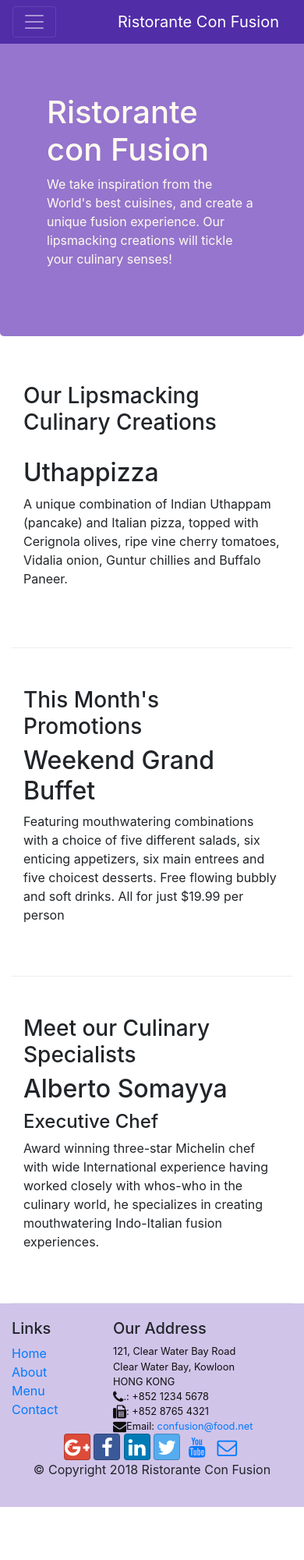
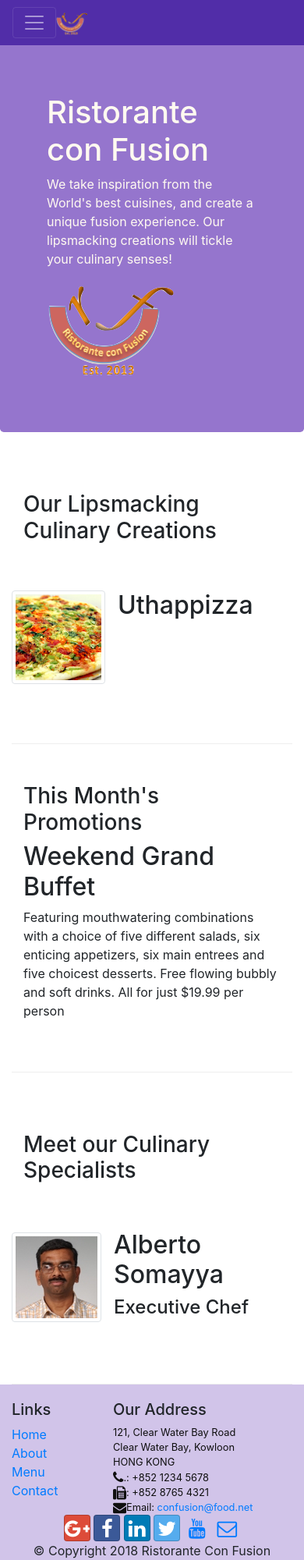
Before and after one commit to evelloso2/conFusion, a website: page index.html in a window 390 px wide. Shown: the top 2000 px of the page at 78% size. Before the commit the page ends 1932 px from the top, so only its background shows below. Drawn offline with nearby package versions, Linux system fonts and the light colour scheme.

Commit message:
Images and Media

```diff
--- a/index.html
+++ b/index.html
@@ -20,7 +20,7 @@
             <button class="navbar-toggler" type="button" data-toggle="collapse" data-target="#Navbar">
                 <span class="navbar-toggler-icon"></span>
             </button>
-            <a class="navbar-brand" href="#">Ristorante Con Fusion</a>
+            <a class="navbar-brand mr-auto" href="index.html"><img src="img/logo.png" height="30" width="41"></a>
             <div class="collapse navbar-collapse" id="Navbar">
                 <ul class="navbar-nav mr-auto">
                     <li class="nav-item active"><a class="nav-link" href="#"><span class="fa fa-home"></span> Home</a></li>
@@ -40,6 +40,9 @@
                 </div>
                 <div class="col-12 col-sm">
                 </div>
+                 <div class="col-12 col-sm align-self-center">
+                    <img src="img/logo.png" class="img-fluid">
+                </div>
             </div>
         </div>
     </header>
@@ -49,10 +52,18 @@
             <div class="col-12 col-sm-4 order-sm-first col-md-3">
                 <h3>Our Lipsmacking Culinary Creations</h3>
             </div>
-            <div class="col col-sm col-md">
-                <h2>Uthappizza</h2>
-                <p>A unique combination of Indian Uthappam (pancake) and Italian pizza, topped with Cerignola olives, ripe vine cherry tomatoes, Vidalia onion, Guntur chillies and Buffalo Paneer.</p>
+            <div class="media">
+                <img class="d-flex mr-3 img-thumbnail align-self-center"
+                        src="img/uthappizza.png" alt="Uthappizza">
+                <div class="media-body">
+                    <h2 class="mt-0">Uthappizza</h2>
+                    <p class="d-none d-sm-block">A unique combination of Indian Uthappam (pancake) and
+                        Italian pizza, topped with Cerignola olives, ripe vine
+                        cherry tomatoes, Vidalia onion, Guntur chillies and
+                        Buffalo Paneer.</p>
+                </div>
             </div>
+
         </div>
 
 
@@ -70,10 +81,18 @@
             <div class="col-12 col-sm-4 col-md-3">
                 <h3>Meet our Culinary Specialists</h3>
             </div>
-            <div class="col col-sm col-md">
-                <h2>Alberto Somayya</h2>
-                <h4>Executive Chef</h4>
-                <p>Award winning three-star Michelin chef with wide International experience having worked closely with whos-who in the culinary world, he specializes in creating mouthwatering Indo-Italian fusion experiences. </p>
+            <div class="media">
+                <img class="d-flex mr-3 img-thumbnail align-self-center"
+                        src="img/alberto.png" alt="Alberto Somayya">
+                <div class="media-body">
+                    <h2 class="mt-0">Alberto Somayya</h2>
+                    <h4>Executive Chef</h4>
+                    <p class="d-none d-sm-block">Award winning three-star Michelin chef with wide
+                        International experience having worked closely with
+                        whos-who in the culinary world, he specializes in
+                        creating mouthwatering Indo-Italian fusion experiences.
+                        </p>
+                </div>
             </div>
         </div>
     </div>
```
Also changed, not shown: aboutus.html (+4 -1 lines), contactus.html (+4 -2 lines), img/alberto.png (added), img/buffet.png (added), img/logo.png (added), img/uthappizza.png (added), 1 other file.
